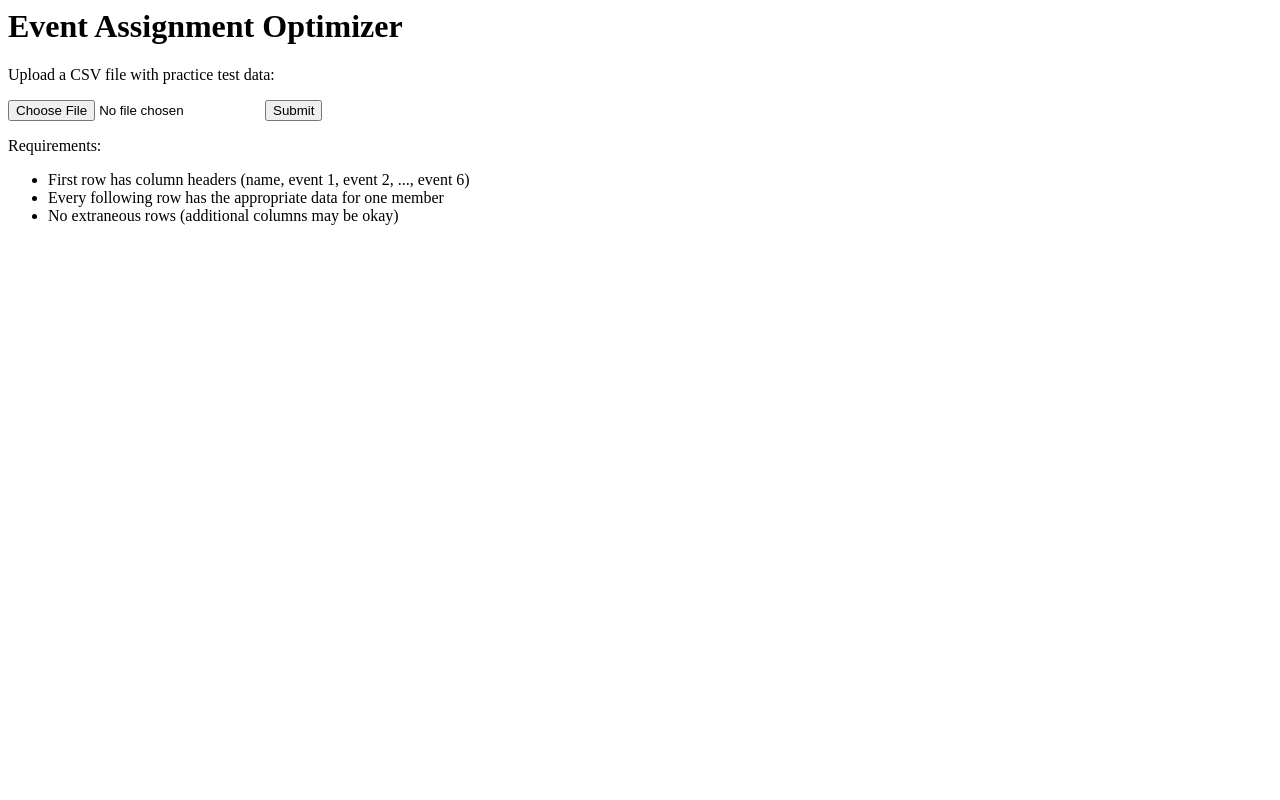
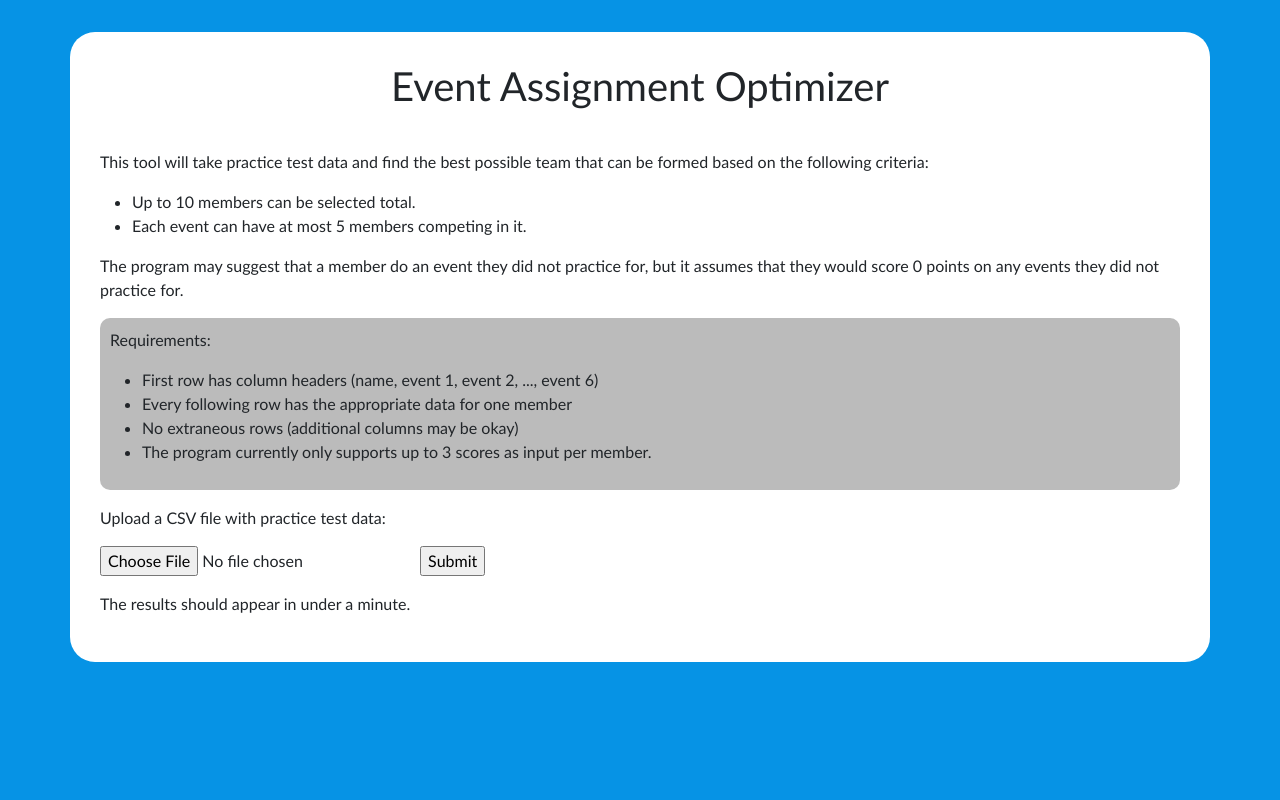
Before and after one commit to neonLian/MathTeamEventAssignment, a Flask app: page / in a window 1280 px wide. Run offline with Flask 2, Linux system fonts and the light colour scheme.

Commit message:
Major app.html revamp (style, text description)

```diff
--- a/templates/app.html
+++ b/templates/app.html
@@ -1,19 +1,69 @@
 <html>
+<head>
+    <link href="https://cdn.jsdelivr.net/npm/bootstrap@5.1.1/dist/css/bootstrap.min.css" rel="stylesheet" integrity="sha384-F3w7mX95PdgyTmZZMECAngseQB83DfGTowi0iMjiWaeVhAn4FJkqJByhZMI3AhiU" crossorigin="anonymous">
+    <script src="https://cdn.jsdelivr.net/npm/bootstrap@5.1.1/dist/js/bootstrap.bundle.min.js" integrity="sha384-/bQdsTh/da6pkI1MST/rWKFNjaCP5gBSY4sEBT38Q/9RBh9AH40zEOg7Hlq2THRZ" crossorigin="anonymous"></script>
+
+   	<style>
+    body {
+    	background-color: #0693e5;
+        width: 100%;
+    }
+    .main-section {
+    	font-family: Calibri, sans-serif;
+    	padding: 30px;
+        background-color: #ffffff;
+        border-radius: 25px;
+        /*width: 40em;*/
+        margin-top: 2em;
+        margin-left: auto;
+        margin-right: auto;
+        }
+    .main-header {
+    	text-align: center;
+        margin-bottom: 1em;
+    }
+    .requirements {
+    	background-color: #bbbbbb;
+        padding: 10px;
+        border-radius: 10px;
+        margin-top: 1em;
+        margin-bottom: 1em;
+    }
+
+    </style>
+    </head>
    <body>
-     <h1>Event Assignment Optimizer</h1>
+   	<div class="main-section container">
+     <h1 class="main-header">Event Assignment Optimizer</h1>
+     <div class="info">
+     	<p>This tool will take practice test data and find the best possible team that can be formed based on the following criteria:
+        <ul>
+        	<li>Up to 10 members can be selected total.</li>
+            <li>Each event can have at most 5 members competing in it.</li>
+        </ul>
+        The program may suggest that a member do an event they did not practice for, but it assumes that they would score 0 points on any events they did not practice for.
+        </p>
+     </div>
+     <div class="requirements">
+     <p>
+       Requirements:
+       <ul>
+         <li>First row has column headers (name, event 1, event 2, ..., event 6)</li>
+         <li>Every following row has the appropriate data for one member</li>
+         <li>No extraneous rows (additional columns may be okay)</li>
+   		 <li>The program currently only supports up to 3 scores as input per member.</li>
+     </ul>
+     </p>
+     </div>
+     <div class="submission">
      <p>Upload a CSV file with practice test data:</p>
       <form action = "/uploader" method = "POST"
          enctype = "multipart/form-data">
          <input type = "file" name = "file" />
          <input type = "submit"/>
       </form>
-     <p>
-       Requirements:
-       <ul>
-         <li>First row has column headers (name, event 1, event 2, ..., event 6)</li>
-         <li>Every following row has the appropriate data for one member</li>
-         <li>No extraneous rows (additional columns may be okay)</li>
-     </ul>
-     </p>
+      <p>The results should appear in under a minute.</p>
+      </div>
+     </div>
    </body>
 </html>
```
